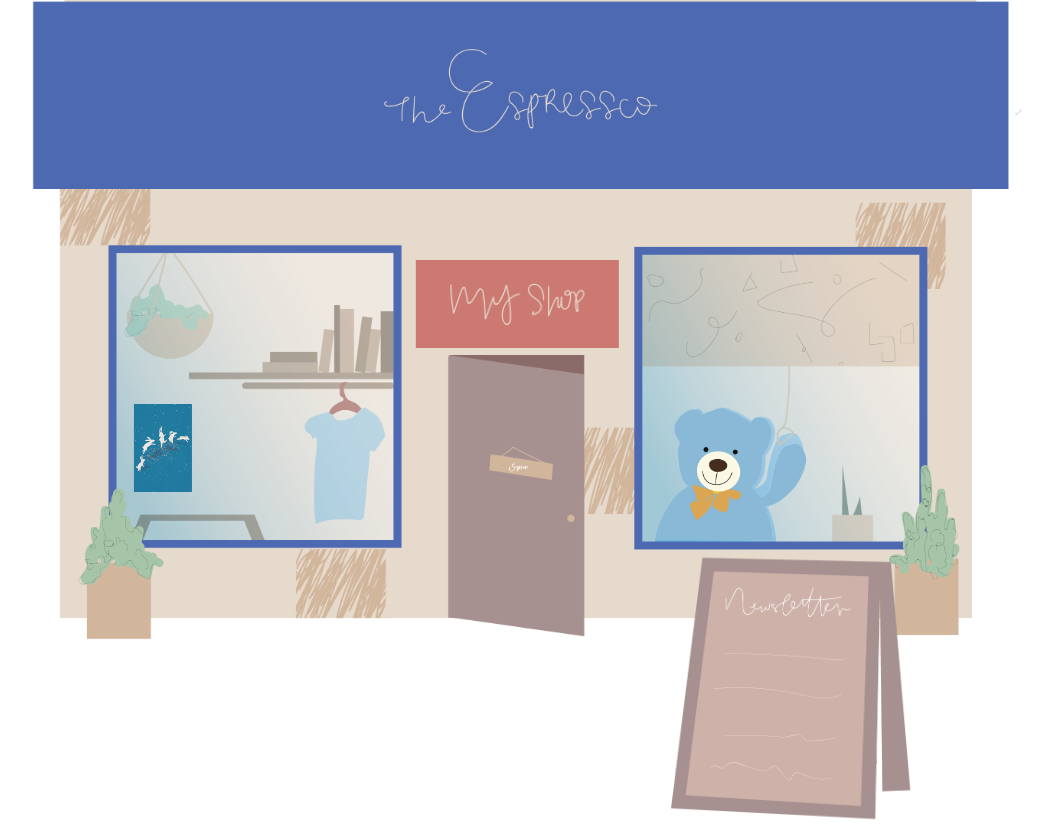
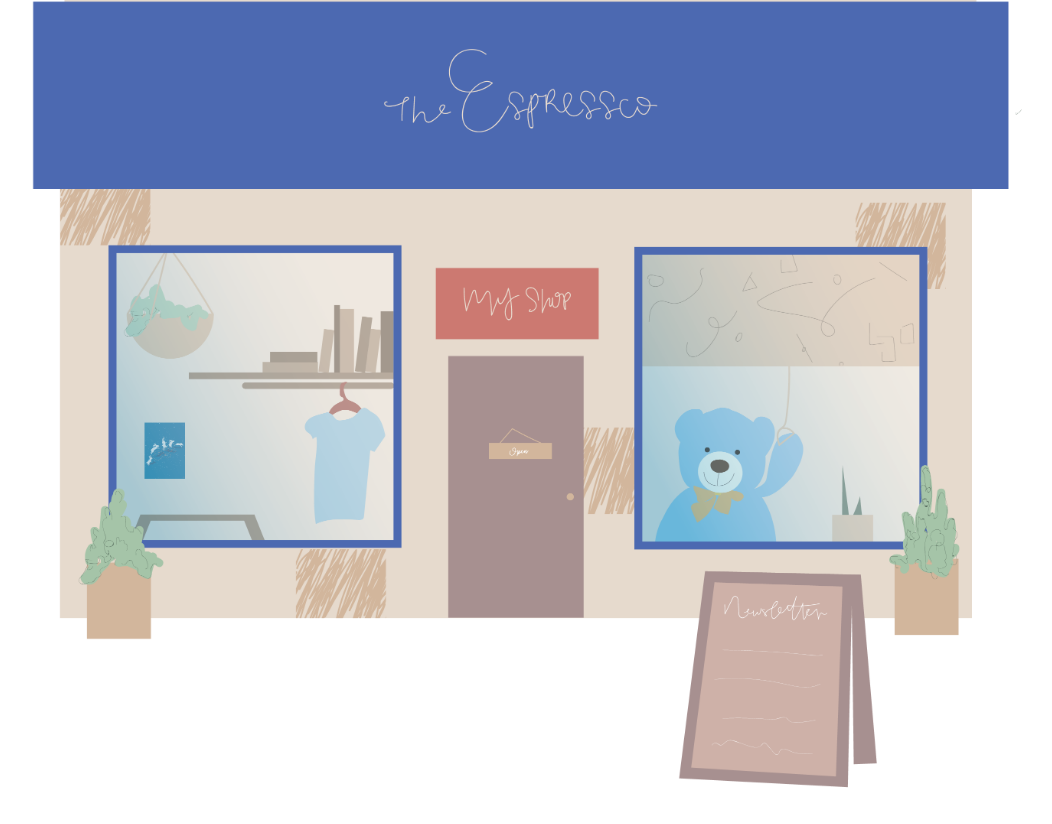
Before and after one commit to meganmok/espressco, an Angular app: page / in a window 1280 px wide. Shown: the whole page, without its empty margins (123-1175 px from the left). Built offline with nearby package versions, Linux system fonts and the light colour scheme.

Commit message:
reset opacities to zero

```diff
--- a/src/app/app.component.html
+++ b/src/app/app.component.html
@@ -12,7 +12,7 @@
       transform: translate(-50%, -50%);
       z-index: 10;
       height: 11%;
-      opacity: 1;
+      opacity: 0;
       transition: opacity 0.3s;
       cursor: pointer;"
     onmouseover="this.style.opacity='1'"
@@ -31,7 +31,7 @@
       transform: translate(-50%, -50%);
       z-index: 10;
       height: 36%;
-      opacity: 1;
+      opacity: 0;
       transition: opacity 0.3s;
       cursor: pointer;"
     onmouseover="this.style.opacity='1'"
@@ -51,7 +51,7 @@
       transform: translate(-50%, -50%);
       z-index: 10;
       height: 11%;
-      opacity: 1;
+      opacity: 0;
       transition: opacity 0.3s;
       cursor: pointer;"
     onmouseover="this.style.opacity='1'"
@@ -70,7 +70,7 @@ style="
       transform: translate(-50%, -50%);
       z-index: 10;
       height: 34%;
-      opacity: 1;
+      opacity: 0;
       transition: opacity 0.3s;
       cursor: pointer;"
     onmouseover="this.style.opacity='1'"
@@ -87,7 +87,7 @@ style="
       transform: translate(-50%, -50%);
       z-index: 10;
       height: 21%;
-      opacity: 1;
+      opacity: 0;
       transition: opacity 0.3s;
       cursor: pointer;"
     onmouseover="this.style.opacity='1'"
```
